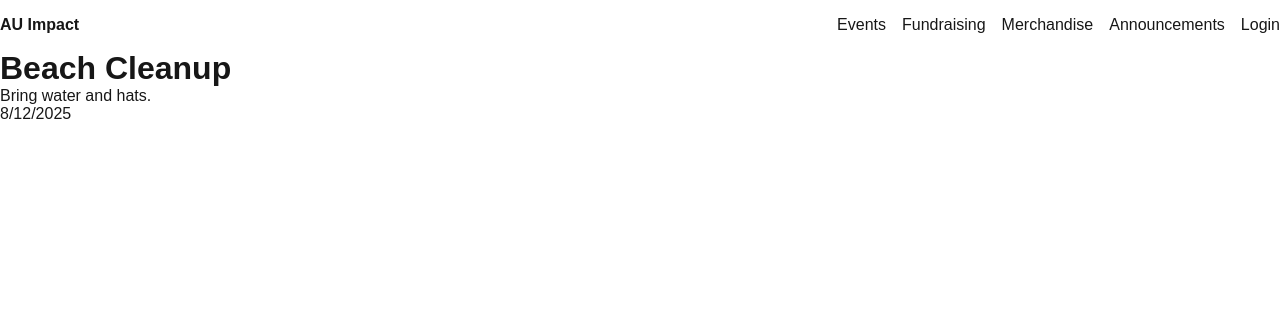
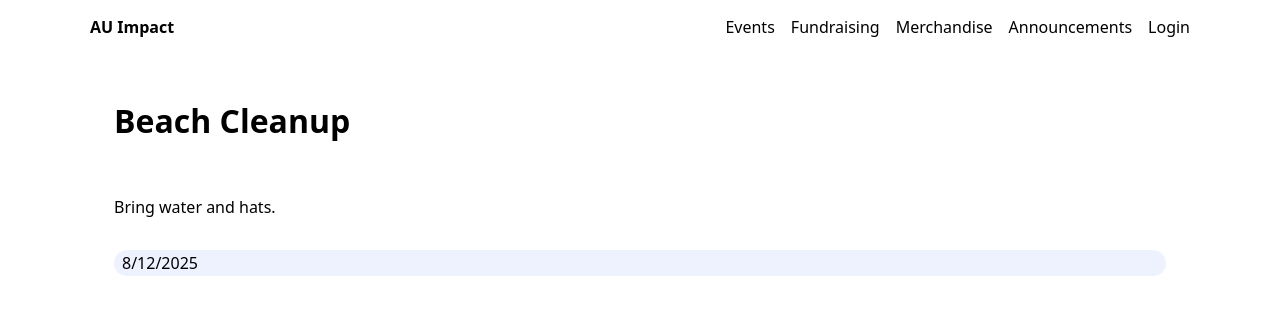
Before and after one commit to shwan26/au-impact, a Next.js app: page /public/event/1 in a window 1280 px wide. Shown: the top 314 px of the page. Built offline with nearby package versions, Linux system fonts and the light colour scheme.

Commit message:
Fix: background color to white

```diff
--- a/app/globals.css
+++ /dev/null
@@ -1,42 +0,0 @@
-:root {
-  --background: #ffffff;
-  --foreground: #171717;
-}
-
-@media (prefers-color-scheme: dark) {
-  :root {
-    --background: #0a0a0a;
-    --foreground: #ededed;
-  }
-}
-
-html,
-body {
-  max-width: 100vw;
-  overflow-x: hidden;
-}
-
-body {
-  color: var(--foreground);
-  background: var(--background);
-  font-family: Arial, Helvetica, sans-serif;
-  -webkit-font-smoothing: antialiased;
-  -moz-osx-font-smoothing: grayscale;
-}
-
-* {
-  box-sizing: border-box;
-  padding: 0;
-  margin: 0;
-}
-
-a {
-  color: inherit;
-  text-decoration: none;
-}
-
-@media (prefers-color-scheme: dark) {
-  html {
-    color-scheme: dark;
-  }
-}
--- a/app/layout.tsx
+++ b/app/layout.tsx
@@ -1,4 +1,4 @@
-import './globals.css';
+import '@/styles/globals.css';
 import '@/styles/tokens.css';
 import React from 'react';
 
--- a/app/page.tsx
+++ b/app/page.tsx
@@ -7,7 +7,7 @@ export default function Landing() {
       <p>Welcome! Explore public content or sign in to manage.</p>
       <ul>
         <li><Link href="/public">Go to Public area</Link></li>
-        <li><Link href="/login">Login</Link></li>
+        <li><Link href="/public/login">Login</Link></li>
       </ul>
     </main>
   );
--- a/styles/globals.css
+++ b/styles/globals.css
@@ -1,11 +1,39 @@
 :root { color-scheme: light; }
 * { box-sizing: border-box; }
-html, body { padding: 0; margin: 0; font-family: system-ui, Arial, sans-serif; }
+html, body {
+    background-color: var(--color-background);
+    padding: 0;
+    margin: 0;
+    font-family: system-ui, Arial, sans-serif;
+}
 a { color: inherit; text-decoration: none; }
 button { cursor: pointer; }
 main { padding: 24px; }
 .container { max-width: 1100px; margin: 0 auto; }
 .grid { display: grid; gap: 16px; }
 .card { border: 1px solid #e5e7eb; border-radius: 12px; padding: 16px; background: #fff; }
-.badge { display: inline-block; padding: 2px 8px; border-radius: 999px; background: #eef2ff; }
-.skeleton { background: #f3f4f6; height: 1em; border-radius: 8px; }
+.badge {
+    display: inline-block;
+    padding: 2px 8px;
+    border-radius: 999px;
+    background: #eef2ff;
+}
+.skeleton {
+    background: #f3f4f6;
+    height: 1em;
+    border-radius: 8px;
+}
+
+.navbar {
+  background-color: var(--color-navbar);
+  color: var(--color-navbar-text);
+}
+
+.navbar a {
+  color: var(--color-navbar-text);
+  text-decoration: none;
+}
+
+.navbar a:hover {
+  opacity: 0.85;
+}
--- a/styles/tokens.css
+++ b/styles/tokens.css
@@ -9,4 +9,7 @@
     --text-muted: #6b7280;
     --border: #e5e7eb;
     --bg: #ffffff;
+    --color-background: #ffffff; /* old white background */
+    --color-navbar: #ff0000; /* bright red */
+    --color-navbar-text: #ffffff; /* white text for nav */
 }
```
